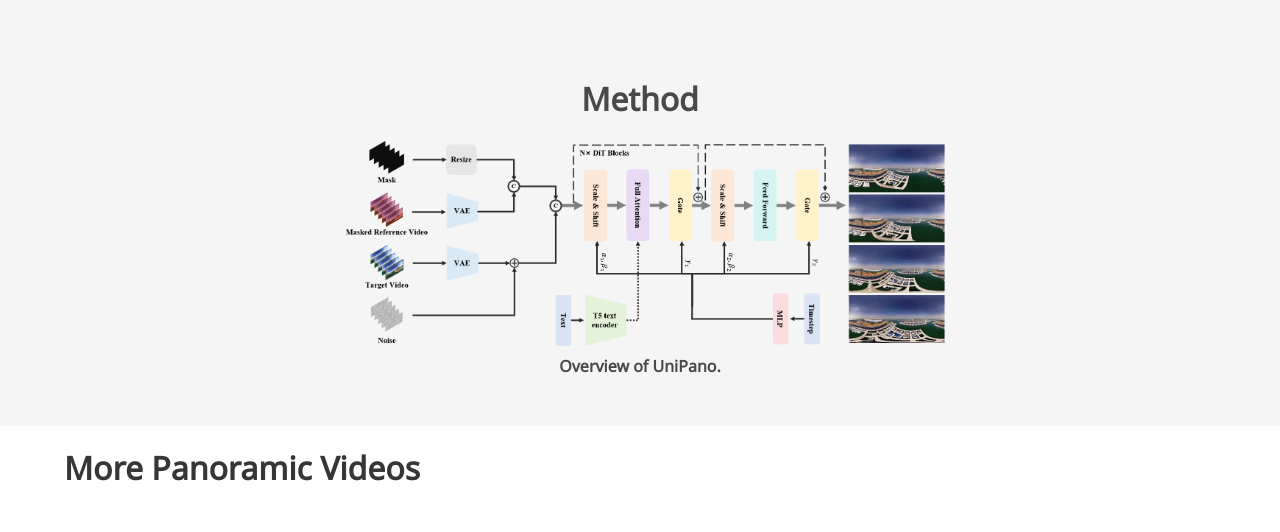
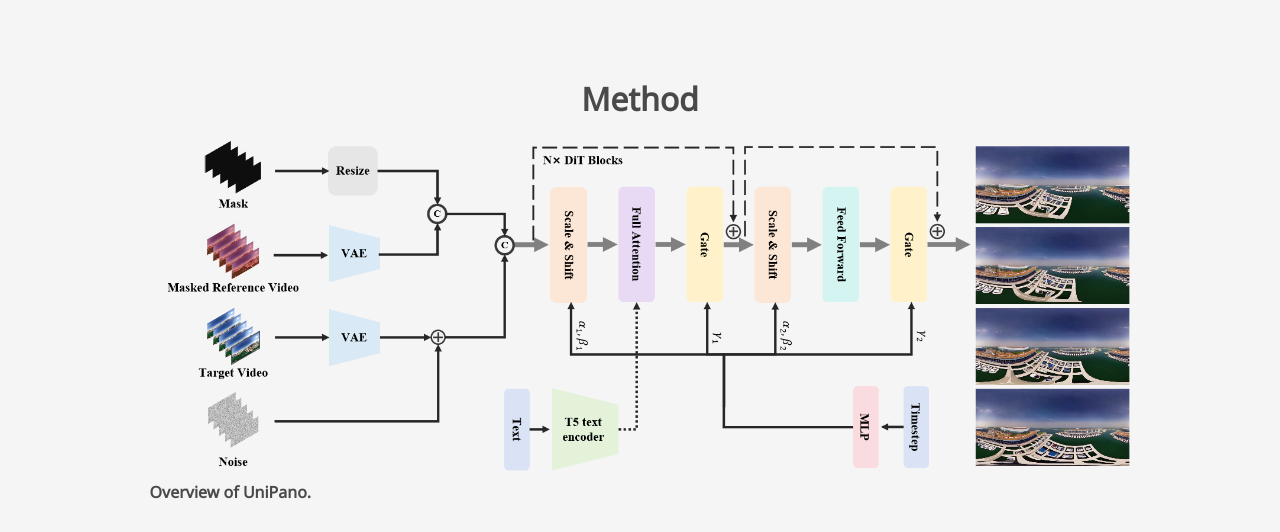
Before and after one commit to UniPano/UniPano.github.io, a plain HTML site: page index.html in a window 1280 px wide. Shown: the part 1521-2053 px from the top of the page. Drawn offline with nearby package versions, Linux system fonts and the light colour scheme; grey boxes are pictures that could not be loaded; a script that the page names is missing; some icons are missing; a web font is replaced by a local one.

Commit message:
Update index.html

```diff
--- a/index.html
+++ b/index.html
@@ -191,18 +191,21 @@ height: auto; margin-bottom: 20px;">
 
 
 <section class="section hero is-light">
-  <div class="container is-max-desktop">
+  <div class="container" style="max-width: 150%; margin: 0 auto;">
     <div class="columns is-centered has-text-centered">
       <div class="column is-four-fifths">
         <h2 class="title is-3">Method</h2>
-        <!-- <div class="content has-text-justified"> -->
-          <img src="./static/images/overview.png" alt="framework" style="width: 80%; height: auto; margin: 0 auto;">
+        <div class="content has-text-justified">
+          <img src="./static/images/overview.png"
+               alt="framework"
+               style="width: 100%; height: auto;">
           <p><b>Overview of UniPano.</b></p>
-        <!-- </div> -->
+        </div>
       </div>
     </div>
   </div>
 </section>
+
 
 
 
```
